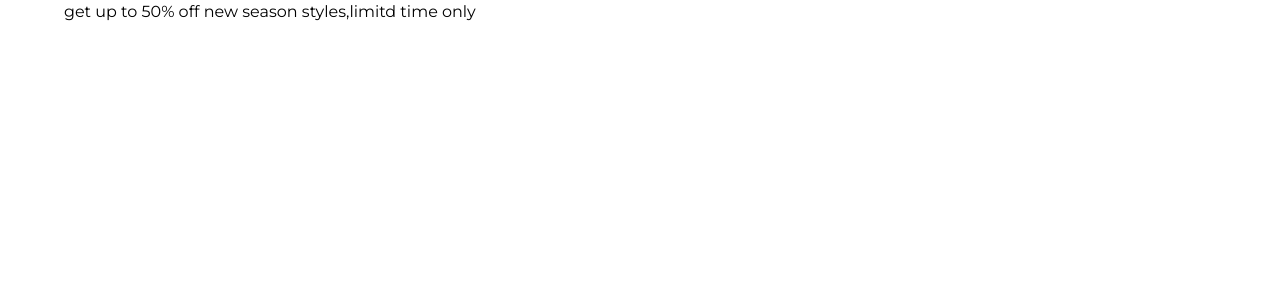
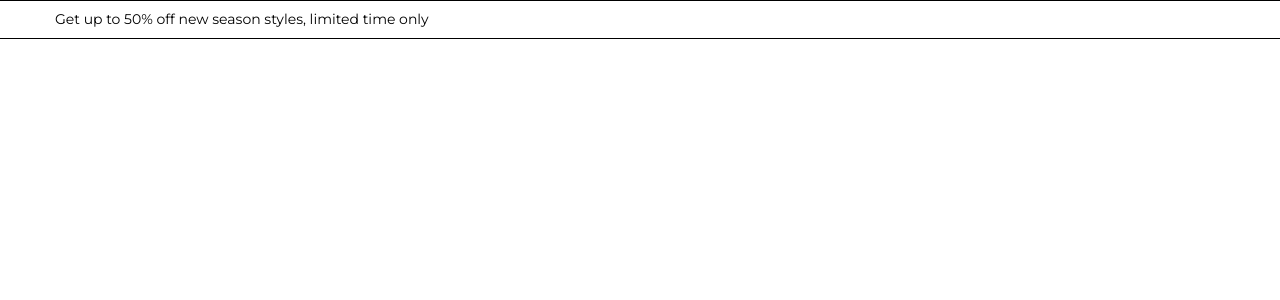
Before and after one commit to pande17827/E-Commerece-Website-from-Scratch-using-mern-, a React (Vite) app in the folder my-project/: page / in a window 1280 px wide. Shown: the top 300 px of the page. Built offline with nearby package versions, Linux system fonts and the light colour scheme.

Commit message:
Updated all files

```diff
--- a/my-project/src/components/headers/Header.jsx
+++ b/my-project/src/components/headers/Header.jsx
@@ -1,19 +1,21 @@
-import style from './Header.module.css'
+import styles from './Header.module.css';
 
-function Header(){
+function Header() {
   return (
     <>
-
-           <div className="top_strip py-2 border-t-1 border-b-1">
-                <div className="container">
-                    <div className="flex items-center justify-between">
-                        <div className="col1 w-[50%]">
-                            <p className="text-[14px]">get up to 50% off new season styles,limitd time only</p>
+      <div className={styles.topStrip}>
+        <div className={styles.container}>
+          <div className={styles.flex}>
+            <div className={styles.col1}>
+              <p className={styles.textSmall}>
+                Get up to 50% off new season styles, limited time only
+              </p>
             </div>
           </div>
         </div>
       </div>
     </>
-    )
+  );
 }
-export default Header
+
+export default Header;
--- a/my-project/src/components/headers/Header.module.css
+++ b/my-project/src/components/headers/Header.module.css
@@ -1,6 +1,25 @@
-.top_strip{
-    padding: 2px;
-    border-top: 10px;
-    border-bottom: 10px;
-    background-color: aqua;
-}
+.topStrip {
+    padding: 0.5rem 0; /* Equivalent to py-2 */
+    border-top: 1px solid #000; /* Replace #000 with your desired color */
+    border-bottom: 1px solid #000; /* Replace #000 with your desired color */
+  }
+
+  .container {
+    max-width: 1200px; /* Adjust this value as needed */
+    margin: 0 auto;
+    padding: 0 15px; /* Optional padding */
+  }
+
+  .flex {
+    display: flex;
+    align-items: center;
+    justify-content: space-between;
+  }
+
+  .col1 {
+    width: 50%;
+  }
+
+  .textSmall {
+    font-size: 14px;
+  }
```
Lines whose indentation alone changed are shown as unchanged.
